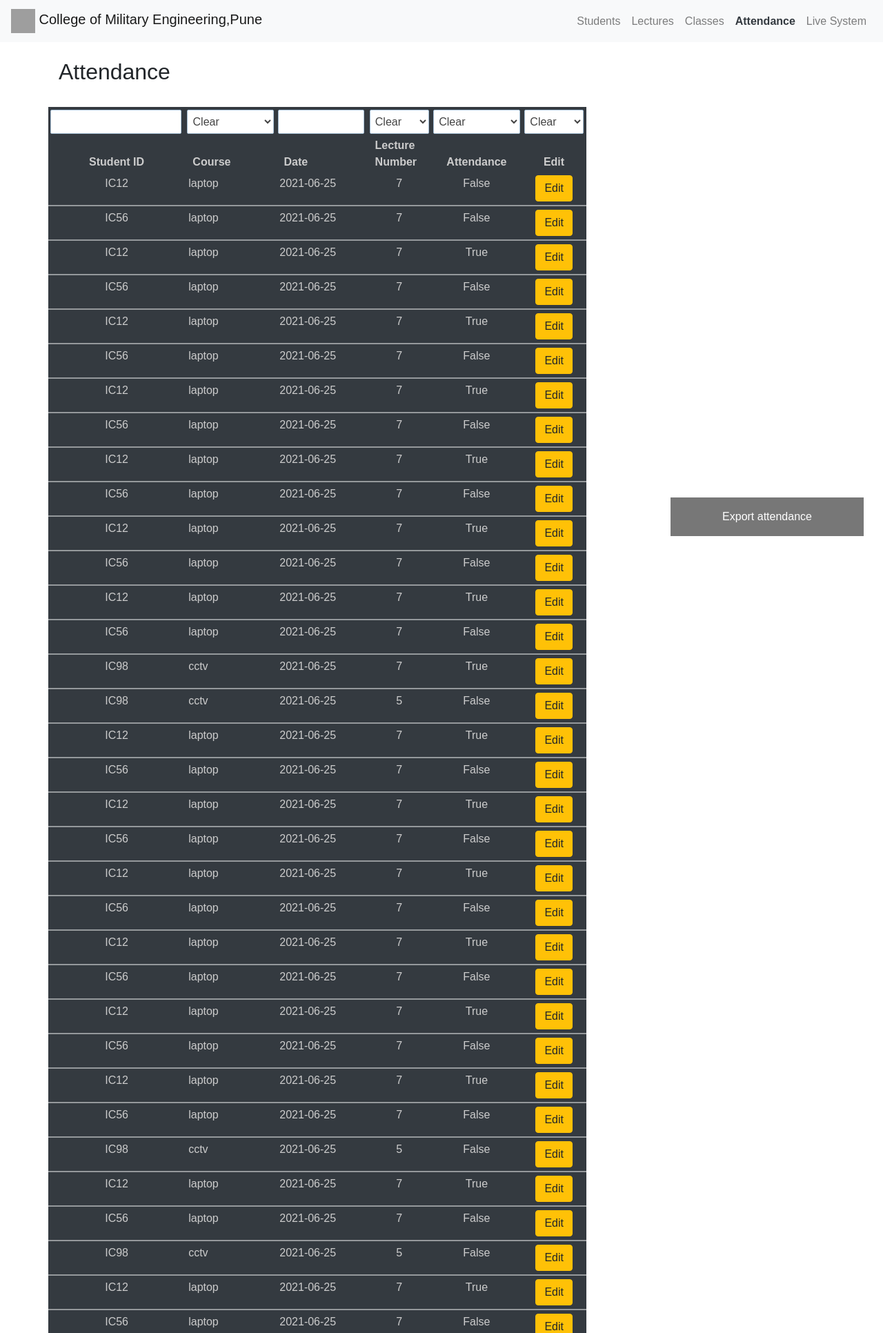
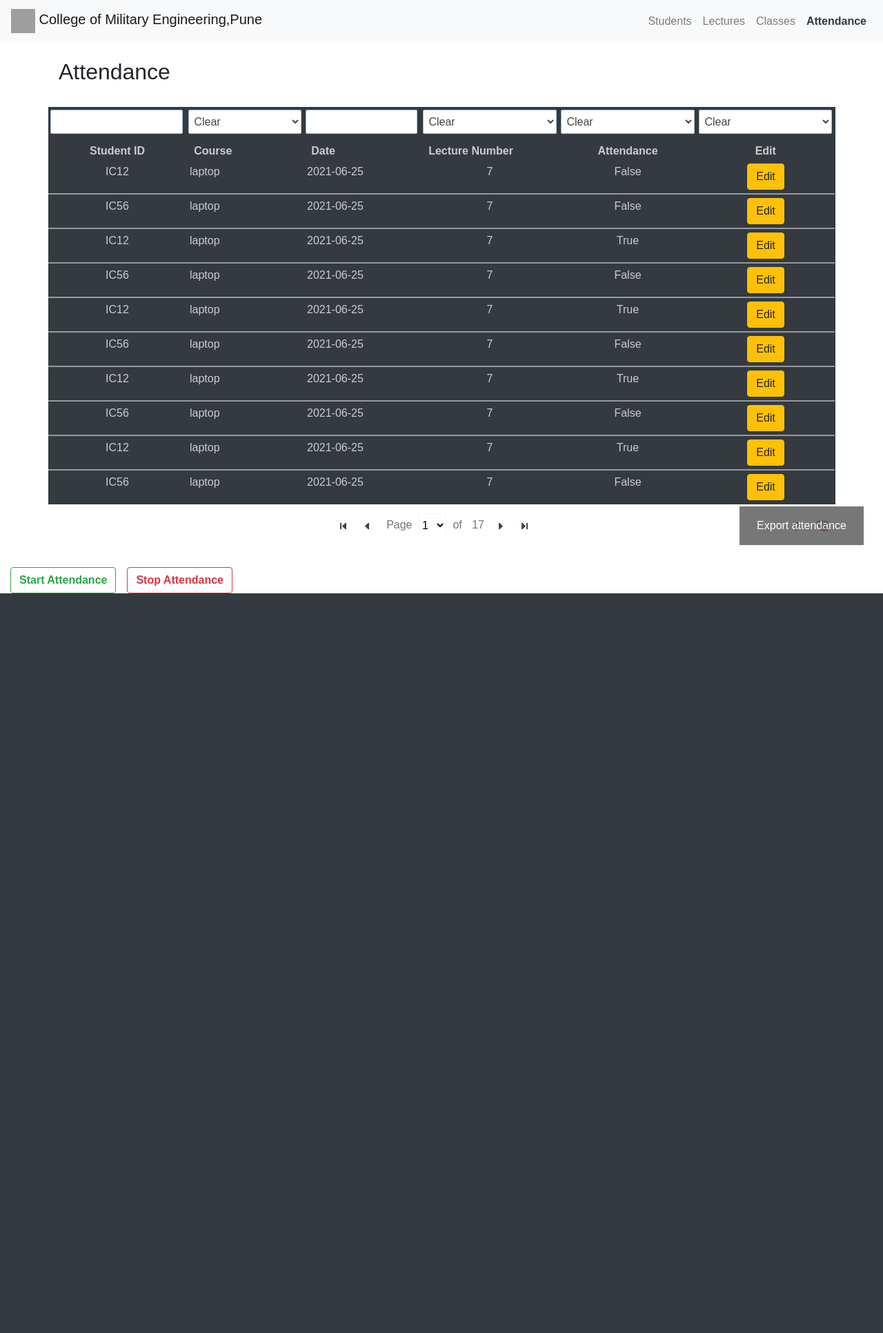
Before and after one commit to sakshi4321/phase1, a Flask app: page /attendance in a window 1280 px wide. Shown: the top 1932 px of the page at 69% size. After the commit the page ends 860 px from the top, so only its background shows below. Run offline with Flask 3, Linux system fonts and the light colour scheme; data comes from the database, SQL or seed files in the repository; both versions use the stored data as it was after the commit; parts of the project's set-up code (start-up, migrations or seed data) failed here and were passed over; some libraries are stand-ins or nearby versions; grey boxes are pictures that could not be loaded.

Commit message:
removed live system

```diff
--- a/app.py
+++ b/app.py
@@ -567,7 +567,10 @@ def gen(camera):
 @app.route('/video_feed/')
 def video_feed():
     camera = get_camera()
-    camera.start_cam()
+    ip=0
+    #t1 = threading.Thread(target=camera.start_cam, args=(ip,))
+    #t1.start()
+    camera.start_cam(ip)
     return Response(gen(camera),
         mimetype='multipart/x-mixed-replace; boundary=frame')
 
@@ -600,7 +603,9 @@ def stamp_file(timestamp):
     roll_no=session.get("roll_no")
     first_name=session.get("first_name")
     last_name=session.get("last_name")
-    return 'photo/'+str(first_name)+'_'+str(last_name)+'/'+ timestamp +'.jpg'
+    roll_no=session.get("roll_no")
+    course=session.get("course")
+    return 'photo/'+course+'/'+roll_no+'.jpg'
 
 
 ##### Complete Details of students before inserting to the Database
@@ -708,12 +713,12 @@ def new():
 
     program(flag,course_current)
 
-    return redirect(url_for('test'))
+    return redirect(url_for('attendance_records'))
 @app.route('/highway', methods=['POST','GET'])
 def highway():
     return redirect(url_for('index'))
 
-###################program to check if the guy was there for atleast 5 lecture
+###################program to convert data from sql to dict
 #def check_unknown_id():
 def to_dict(row):
     if row is None:
@@ -732,15 +737,22 @@ def excel():
 
     if request.method == "POST":
        # getting input with name = fname in HTML form
-       start = request.form.get("start")
+       start = request.form.get("startd")
        # getting input with name = lname in HTML form
-       end = request.form.get("end")
-       select = request.form.get('course')
-       number = request.form.get('lec_no')
+       end = request.form.get("endd")
+       select = request.form.get('coursed')
+       number = request.form.get('lec_nod')
+
+       #print(start)
+       #print(end)
        qry = arecord.query.filter(and_(arecord.date.between(start, end),arecord.name_a.like(select),arecord.lecture_no.like(number))).all()
+       print(qry)
+       if qry==[]:
+           return redirect(url_for("attendance_records"))
+
        data_list = [to_dict(item) for item in qry]
        df = pd.DataFrame(data_list)
-       #print(df)
+       print(df)
        #a=df.columns
        df.drop('name_a',inplace=True,axis=1)
        df.drop('primkey',inplace=True,axis=1)
@@ -820,7 +832,7 @@ def attendance_in_db(a,t,lec_no,course_current):
                 l=str(person_name).split('_')
                 print(l)
                 flag_a=0
-                marked =arecord(id_a=l[1],primkey=None,name_a=l[0],lecture_no=int(t.minute),attend=False)
+                marked =arecord(id_a=l[1],primkey=None,name_a=l[0],lecture_no=lec_no,attend=False)
                 db.session.add(marked)
                 #classes=Classes(classname=class_name,camera_name=camera_name,course_class=course_name), date=date_p.strftime("%x")
                 db.session.commit()
@@ -1043,7 +1055,7 @@ def program(flag,course_current):
 
 
 
-            lec_no=38
+            lec_no=t.minute
 
             flag_a=attendance_in_db(present_candidates,t,lec_no,course_current)
             return foo()
--- a/camera.py
+++ b/camera.py
@@ -20,7 +20,7 @@ import os.path
 
 encoder_model = 'facenet_keras.h5'
 class Camera(object):
-    CAPTURES_DIR = "static/captures/"
+    CAPTURES_DIR = "static/photo/"
     RESIZE_RATIO = 1.0
     detector=MTCNN()
     face_encoder = load_model(encoder_model)
@@ -28,17 +28,20 @@ class Camera(object):
 
     encoding_dict = dict()
 
-    def start_cam(self):############ Selection of camera is needed
-        self.video = cv.VideoCapture(0)
+    def start_cam(self,ip):############ Selection of camera is needed
+        self.video = cv.VideoCapture(ip)
 
     def stop_cam(self):
         self.video.release()
 
     def get_face(self,img, box):
-        [[x1, y1, width, height]] = box
-        x1, y1 ,x2,y2= int(x1), int(y1),int(width),int(height)
-        face = img[y1:y2, x1:x2]
-        return face, (x1, y1), (x2, y2)
+        try:
+            [[x1, y1, width, height]] = box
+            x1, y1 ,x2,y2= int(x1), int(y1),int(width),int(height)
+            face = img[y1:y2, x1:x2]
+            return face, (x1, y1), (x2, y2)
+        except ValueError:
+            return start_cam(0)
 
 
         face = img[y1:y2, x1:x2]
--- a/templates/attend_page.html
+++ b/templates/attend_page.html
@@ -28,11 +28,11 @@
              Attendance
            </a>
        </li>
-       <li class="nav-item">
+       <!-- <li class="nav-item">
             <a class="nav-link" href="{{url_for('test')}}">
               Live System
             </a>
-        </li>
+        </li> -->
 
    </ul>
   </nav>
@@ -68,7 +68,7 @@ $inputs.on('input', function() {
   <div class="row mt-4">
    <!--<div class="panel panel-primary filterable">-->
 
-       <table class="table table-hover justify-content-center table-dark" style="border-collapse: collapse;" id="table">
+       <table class="table table-hover justify-content-center table-dark" style="border-collapse: collapse;" id="table1">
       <thead>
             <tr>
 
@@ -181,18 +181,16 @@ $inputs.on('input', function() {
 var filtersConfig = {
   // instruct TableFilter location to import ressources from
   base_path: '/static/tablefilter/',
-  col_1: 'select',
 
-  col_3: 'select',
-  col_4:  'select',
-  col_5: 'select',
   alternate_rows: false,
   rows_counter: false,
-  btn_reset: false,
+  btn_reset: true,
   loader: true,
+  status_bar: true,
+  paging: true,
   mark_active_columns: true,
   highlight_keywords: true,
-  no_results_message: true,
+  no_results_message: false,
 
   col_types: [
     'string', 'string', { type: 'date', locale: 'en-GB', format: ['{yyyy|yy}-{MM}-{dd}'] },
@@ -200,18 +198,22 @@ var filtersConfig = {
   ],
 
   col_widths: [
-    '150px', '100px', '100px',
-    '70px', '100px', '70px',
-    '70px', '60px', '60px'
+    '200px', '170px', '170px',
+    '200px', '200px', '200px'
   ],
   themes: [{ name: 'transparent' }],
   extensions: [{
     name: 'sort',
     images_path: '/static/tablefilter/dist/tablefilter/style/themes/'
-  }]
+  }],
+  col_1: 'select',
+
+  col_3: 'select',
+  col_4:  'select',
+  col_5: 'select'
 };
 
-var tf = new TableFilter('table', filtersConfig);
+var tf = new TableFilter('table1', filtersConfig);
 tf.init();
 </script>
 <!-- <script src='https://cdnjs.cloudflare.com/ajax/libs/jquery/2.1.3/jquery.min.js'></script> -->
@@ -264,7 +266,7 @@ function sortThroughTable(start, end) {
     </script>
 
 
-         <!DOCTYPE html>
+<!DOCTYPE html>
 <html>
 <head>
 <meta name="viewport" content="width=device-width, initial-scale=1">
@@ -281,17 +283,18 @@ body {font-family: Arial, Helvetica, sans-serif;}
   cursor: pointer;
   opacity: 0.8;
   position: fixed;
-  bottom: 23px;
+  bottom: 10px;
   right: 28px;
-  width: 280px;
+  width: 180px;
 }
 
 /* The popup form - hidden by default */
 .form-popup {
   display: none;
-  position: fixed;
+  position: absolute;
   bottom: 0;
   right: 15px;
+  bottom:10px;
   border: 3px solid #f1f1f1;
   z-index: 9;
 }
@@ -346,34 +349,33 @@ body {font-family: Arial, Helvetica, sans-serif;}
 
 
 
-
 <button class="open-button" onclick="openForm()">Export attendance </button>
 
 <div class="form-popup" id="myForm">
   <form action="{{ url_for("excel")}}" class="form-container" method="post">
-    <h1>Export to CSV</h1>
+    <h2>Export to CSV</h2>
 
-    <label for="start">Start date:</label>
+    <label for="startd">Start date:</label>
 
-<input type="date" id="start" name="start"
+<input type="date" id="startd" name="startd"
 
        min="2018-01-01" max="2050-12-31">
 
-<label for="start">End date:</label>
+<label for="endd">End date:</label>
 
-<input type="date" id="end" name="end"
+<input type="date" id="endd" name="endd"
 
        min="2018-01-01" max="2050-12-31">
 
-<label for="course">Choose course:</label>
-  <select id="course" name="course">
+<label for="coursed">Choose course:</label>
+  <select id="coursed" name="coursed">
     {% for o in nRecord %}
               <option value="{{ o.name_a }}">{{ o.name_a }}</option>
               {% endfor %}
   </select>
 
-<label for="lec_no">Choose lecture number:</label>
-  <select id="lec_no" name="lec_no">
+<label for="lec_nod">Choose lecture number:</label>
+  <select id="lec_nod" name="lec_nod">
     {% for o1 in nRecord1 %}
               <option value="{{ o1.lecture_no }}">{{ o1.lecture_no }}</option>
               {% endfor %}
@@ -400,5 +402,17 @@ function closeForm() {
 
 </body>
 
+<div class="col-md-12 mt-3">
+         <form action="{{url_for('foo')}}" method="POST">
+            <button class="btn btn-outline-success btn-md float-left font-weight-bold" type="submit">Start Attendance</button>
+         </form>
+
+</div>
+<div class="col-md-12 mt-3">
+  <form action="{{url_for('new')}}" method="POST">
+      <button class="btn btn-outline-danger btn-md float-left font-weight-bold ml-3" type="submit">Stop Attendance</button>
+  </form>
+</div>
+
 
 {%endblock%}
--- a/templates/classes.html
+++ b/templates/classes.html
@@ -28,11 +28,11 @@
              Attendance
            </a>
        </li>
-       <li class="nav-item">
+       <!-- <li class="nav-item">
             <a class="nav-link" href="{{url_for('test')}}">
               Live System
             </a>
-        </li>
+        </li> -->
 
    </ul>
   </nav>
--- a/templates/courses.html
+++ b/templates/courses.html
@@ -37,11 +37,11 @@
                Attendance
              </a>
          </li>
-          <li class="nav-item">
+          <!-- <li class="nav-item">
             <a class="nav-link" href="{{url_for('test')}}">
               Live System
             </a>
-        </li>
+        </li> -->
      </ul>
     </nav>
 
--- a/templates/index_new.html
+++ b/templates/index_new.html
@@ -37,11 +37,11 @@
                Attendance
              </a>
          </li>
-         <li class="nav-item">
+         <!-- <li class="nav-item">
             <a class="nav-link" href="{{url_for('test')}}">
               Live System
             </a>
-        </li>
+        </li> -->
 
      </ul>
     </nav>
```
Also changed, not shown: templates/program.html (+24 -9 lines), attendance.db, 2 other files.
